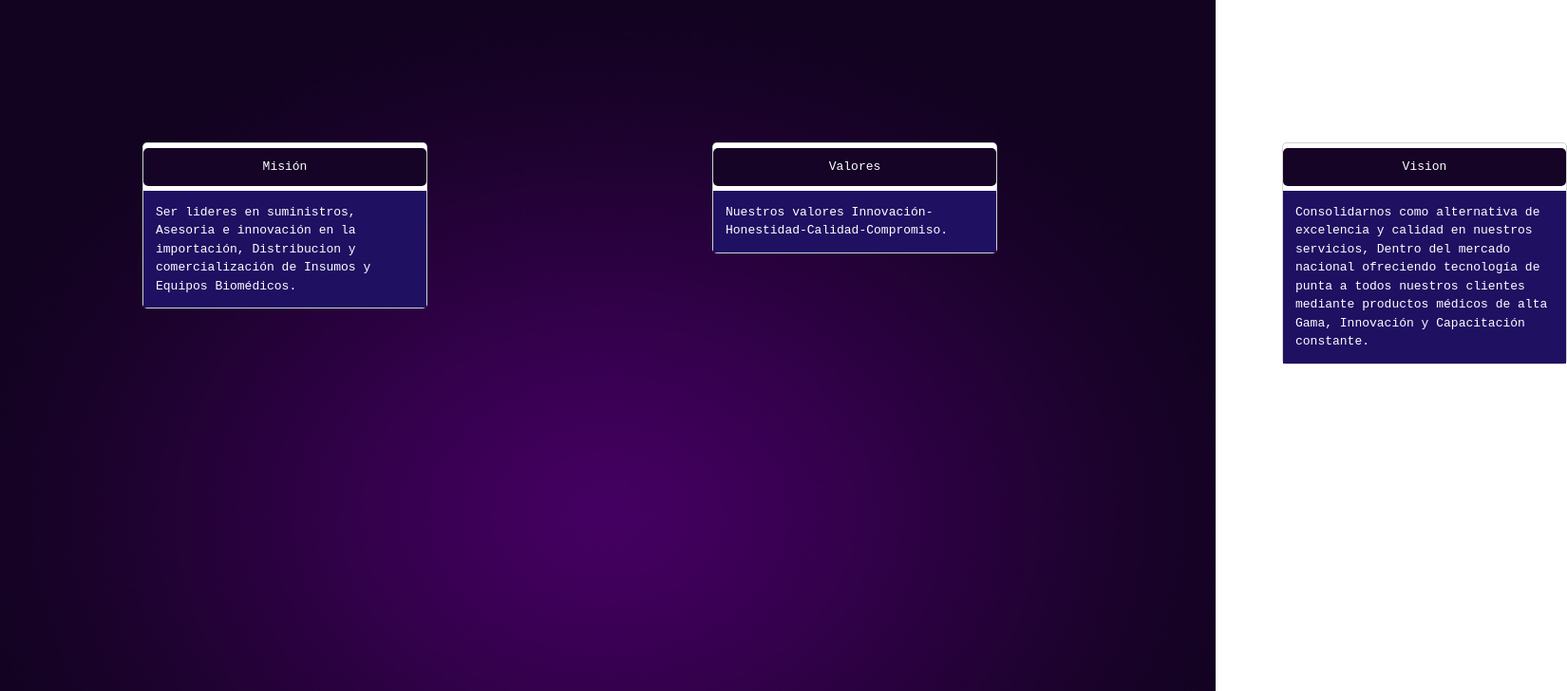
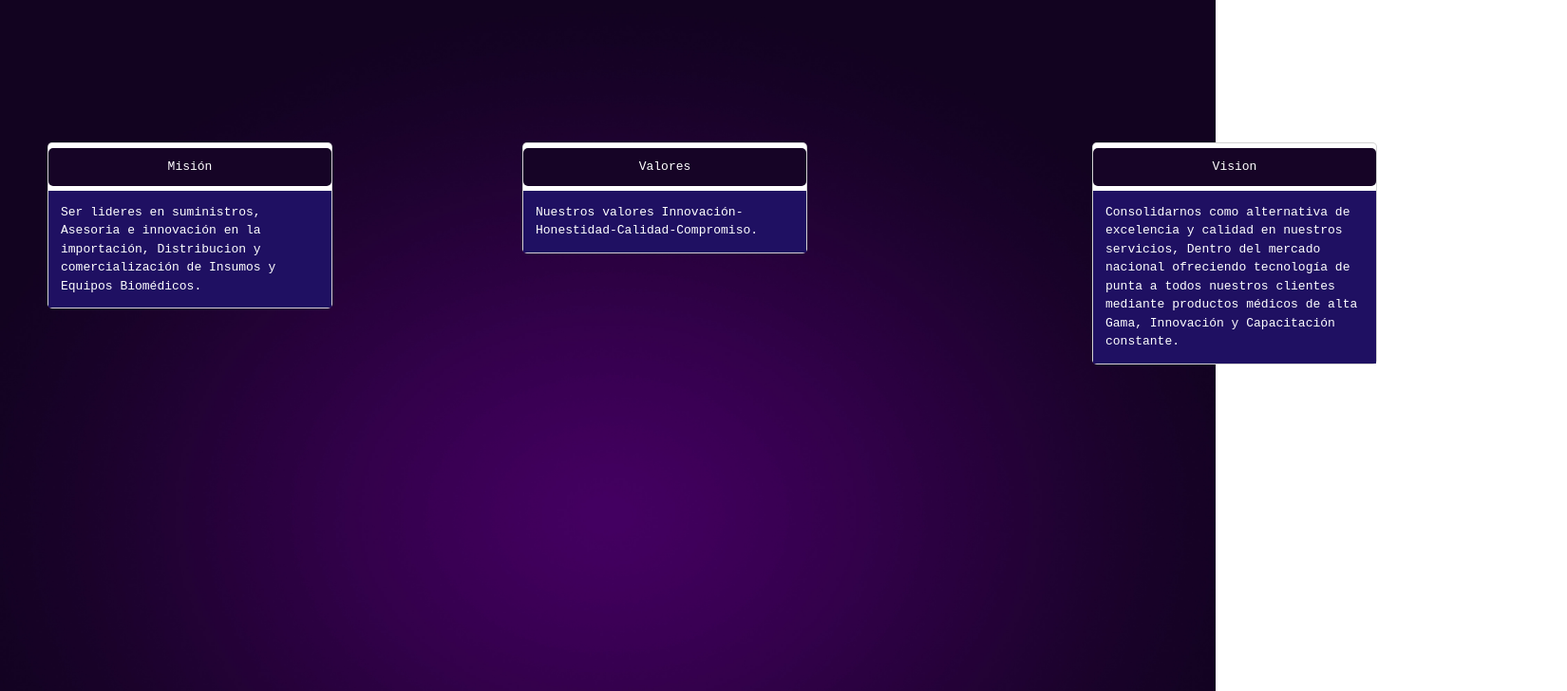
Before and after one commit to kennvil102/Proyectofinalk, a React (Vite) app: page /AboutUs in a window 1280 px wide. Shown: the top 728 px of the page at 95% size, 1650 px wide, since content can reach past the window. Built offline with nearby package versions, Linux system fonts and the light colour scheme.

Commit message:
update14

```diff
--- a/src/css/AboutUs.css
+++ b/src/css/AboutUs.css
@@ -14,17 +14,17 @@
 
   #mission {
     top: 150px;
-    left: 150px;
+    left: 50px;
   }
 
   #vision {
     top: 150px;
-    left: 750px;
+    left: 550px;
   }
 
   #values {
     top: 150px;
-    left: 1350px;
+    left: 1150px;
   }
 
   .accordion-toggle {
```
